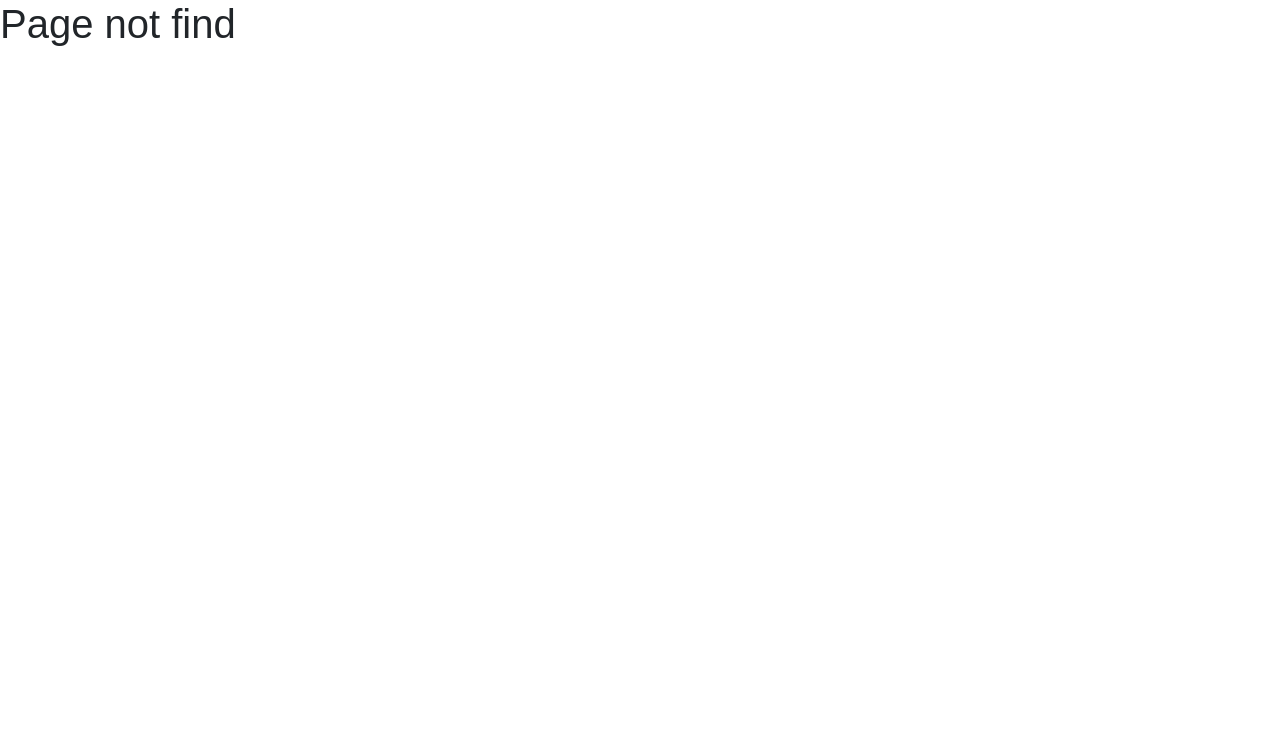
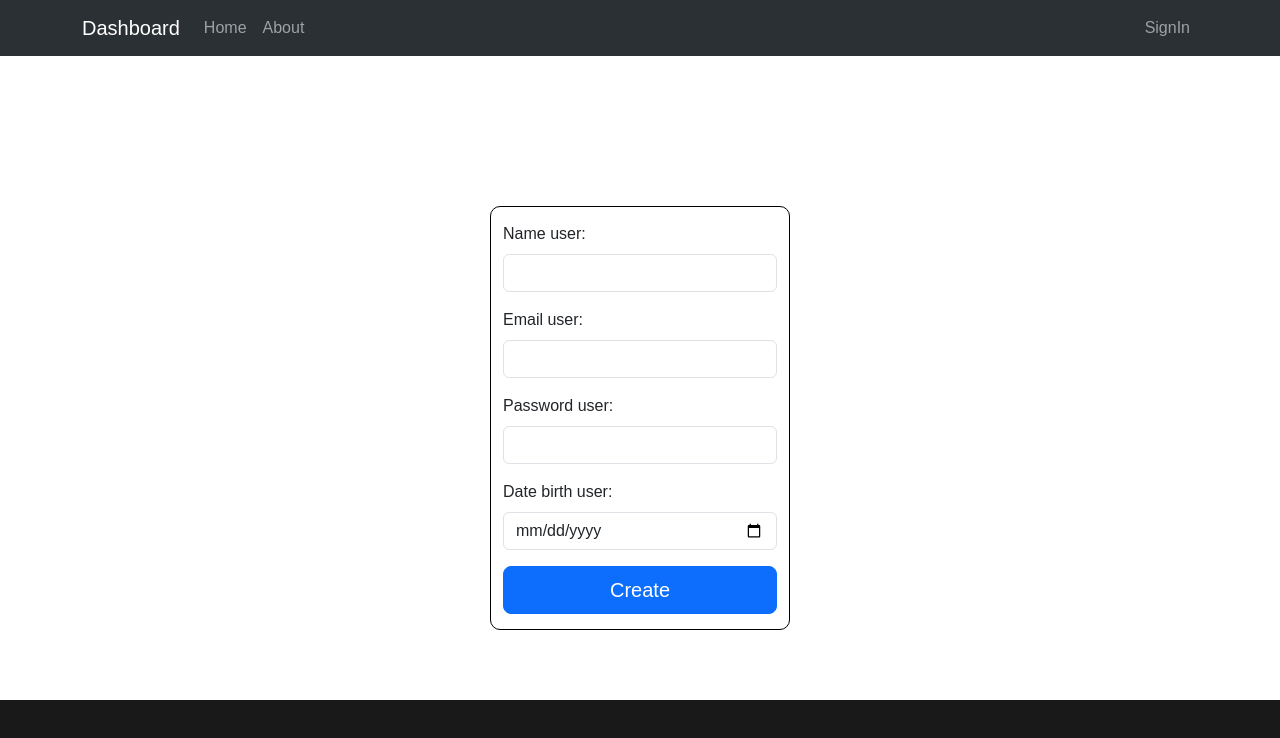
Before and after one commit to abnerjosefelixbarbosa/project-dashboard, a React (Vite) app in the folder frontend/: page /account/create in a window 1280 px wide. Shown: the top 738 px of the page. Built offline with nearby package versions, Linux system fonts and the light colour scheme; no server answers.

Commit message:
form create account

```diff
--- a/frontend/src/App.tsx
+++ b/frontend/src/App.tsx
@@ -2,10 +2,11 @@ import { BrowserRouter, Route, Routes } from "react-router-dom";
 import { Layout } from "./components/Layout";
 import { Home } from "./page/Home";
 import { About } from "./page/About";
-import { Login } from "./page/Login";
+import { LoginAccount } from "./page/LoginAccount";
 import { ListProjects } from "./page/ListProject";
 import { SaveProject } from "./page/SaveProject";
 import { NoAuthentication } from "./page/NoAuthentication";
+import { CreateAccount } from "./page/CreateAccount";
 
 export function App() {
   return (
@@ -15,7 +16,10 @@ export function App() {
           <Route path="/" element={<Layout />}>
             <Route index element={<Home />} />
             <Route path="/about" element={<About />} />
-            <Route path="/login" element={<Login />} />
+            <Route path="/account">
+              <Route path="login" element={<LoginAccount />} />
+              <Route path="create" element={<CreateAccount />} />
+            </Route>
             <Route path="/project">
               <Route path="list" element={<ListProjects />} />
               <Route path="save" element={<SaveProject />} />
--- a/frontend/src/components/NavbarLandingPage/index.tsx
+++ b/frontend/src/components/NavbarLandingPage/index.tsx
@@ -23,7 +23,7 @@ export function NavbarLandingPage() {
             </Nav.Link>
           </Nav>
           <Nav>
-            <Nav.Link as={Link} to={"/login"}>
+            <Nav.Link as={Link} to={"/account/login"}>
               SignIn
             </Nav.Link>
           </Nav>
--- /dev/null
+++ b/frontend/src/page/CreateAccount/FormCreateAccount/index.tsx
@@ -0,0 +1,109 @@
+import { Button, Container, Form, Row } from "react-bootstrap";
+import { z } from "zod";
+import { zodResolver } from "@hookform/resolvers/zod";
+import { useForm } from "react-hook-form";
+import { ToastContainer, toast } from "react-toastify";
+import "react-toastify/ReactToastify.css";
+
+const regex = RegExp("^(?=.*[A-Z])(?=.*[^a-zA-Z0-9]).+$");
+const date = new Date();
+//date.setDate(-1);
+const schema = z.object({
+  nameUser: z
+    .string()
+    .nonempty("Name user empty")
+    .max(100, "max 100"),
+  emailUser: z
+    .string()
+    .nonempty("Email user empty")
+    .email("Email user invalid"),
+  passwordUser: z
+    .string()
+    .nonempty("Password user empty")
+    .regex(regex, "Password user invalid")
+    .max(20, "Passowrd user max 20"),
+  dateBirthUser: z
+    .coerce
+    .date()
+    .max(date, "date birth user past"),
+});
+
+type FormCreateAccount = z.infer<typeof schema>;
+
+export function FormCreateAccount() {
+  const {
+    register,
+    handleSubmit,
+    setError,
+    formState: { errors },
+  } = useForm<FormCreateAccount>({
+    mode: "all",
+    reValidateMode: "onSubmit",
+    resolver: zodResolver(schema),
+  });
+
+  async function handleCreate(data: FormCreateAccount) {
+    try {
+      if (validateForm(data)) {
+        console.log("ok")
+      }
+    } catch (e: any) {
+      toast.error(e.message);
+    }
+  }
+
+  function validateForm(data: FormCreateAccount) {
+    const date1 = `${date.getFullYear()}-${date.getMonth()}-${date.getDate()}`;
+    const date2 = `${data.dateBirthUser.getFullYear()}-${data.dateBirthUser.getMonth()}-${data.dateBirthUser.getDate() + 1}`;
+    if (date1 === date2) {
+      setError("dateBirthUser", { message: "date birth user past" })
+      return false;
+    }
+    return true;
+  }
+
+  return (
+    <>
+      <ToastContainer />
+      <Container className="container_form">
+        <Row>
+          <Form onSubmit={handleSubmit(handleCreate)}>
+            <Form.Group className="mb-3">
+              <Form.Label>Name user:</Form.Label>
+              <Form.Control type="text" {...register("nameUser")} />
+              <Form.Text className="text_color">
+                {errors.nameUser?.message}
+              </Form.Text>
+            </Form.Group>
+            <Form.Group className="mb-3">
+              <Form.Label>Email user:</Form.Label>
+              <Form.Control type="email" {...register("emailUser")} />
+              <Form.Text className="text_color">
+                {errors.emailUser?.message}
+              </Form.Text>
+            </Form.Group>
+            <Form.Group className="mb-3">
+              <Form.Label>Password user:</Form.Label>
+              <Form.Control type="password" {...register("passwordUser")}/>
+              <Form.Text className="text_color">
+                {errors.passwordUser?.message}
+              </Form.Text>
+            </Form.Group>
+            <Form.Group className="mb-3">
+              <Form.Label>Date birth user:</Form.Label>
+              <Form.Control type="date" {...register("dateBirthUser")}/>
+              <Form.Text className="text_color">
+                {errors.dateBirthUser?.message}
+              </Form.Text>
+            </Form.Group>
+            <div className="d-grid gap-2">
+              <Button variant="primary" type="submit" size="lg">
+                Create
+              </Button>
+            </div>
+          </Form>
+        </Row>
+      </Container>
+    </>
+  );
+}
--- /dev/null
+++ b/frontend/src/page/CreateAccount/index.tsx
@@ -0,0 +1,15 @@
+import { Footer } from "../../components/Footer/index,";
+import { NavbarLandingPage } from "../../components/NavbarLandingPage";
+import { FormCreateAccount } from "./FormCreateAccount";
+
+export function CreateAccount() {
+  return (
+    <>
+      <NavbarLandingPage />
+      <div className="ajust2">
+        <FormCreateAccount />
+      </div>
+      <Footer />
+    </>
+  );
+}
--- a/frontend/src/page/Login/formLogin/index.tsx
+++ b/frontend/src/page/LoginAccount/formLogin/index.tsx
@@ -3,6 +3,9 @@ import { z } from "zod";
 import { zodResolver } from "@hookform/resolvers/zod";
 import { useForm } from "react-hook-form";
 import { loginAccount } from "../../../service/serviceAccount";
+import { ToastContainer, toast } from "react-toastify";
+import "react-toastify/ReactToastify.css";
+import { Link } from "react-router-dom";
 
 const regex = RegExp("^(?=.*[A-Z])(?=.*[^a-zA-Z0-9]).+$");
 const schema = z.object({
@@ -22,7 +25,6 @@ export function FormLogin() {
   const {
     register,
     handleSubmit,
-    setError,
     formState: { errors },
   } = useForm<FormLogin>({
     mode: "all",
@@ -33,20 +35,18 @@ export function FormLogin() {
   async function handleLogin(data: FormLogin) {
     try {
       const res = await loginAccount(data);
-      alert(res.token)
+      alert(res.token);
     } catch (e: any) {
-      setError("root", { message: e.message })
+      toast.error(e.message);
     }
   }
 
   return (
     <>
+      <ToastContainer />
       <Container className="container_form">
         <Row>
           <Form onSubmit={handleSubmit(handleLogin)}>
-            <Form.Text className="text_color">
-              {errors.root?.message}
-            </Form.Text>
             <Form.Group className="mb-3">
               <Form.Label>Email:</Form.Label>
               <Form.Control {...register("emailUser")} type="text" />
@@ -65,6 +65,10 @@ export function FormLogin() {
               <Button variant="primary" type="submit" size="lg">
                 Login
               </Button>
+              ou
+              <Link to={"/account/create"}>
+                create account
+              </Link>
             </div>
           </Form>
         </Row>
--- a/frontend/src/page/Login/index.tsx
+++ b/frontend/src/page/LoginAccount/index.tsx
@@ -3,7 +3,7 @@ import { NavbarLandingPage } from "../../components/NavbarLandingPage";
 import { FormLogin } from "./formLogin";
 import "./index.css";
 
-export function Login() {
+export function LoginAccount() {
   return (
     <>
       <NavbarLandingPage />
--- a/frontend/src/service/serviceAccount.ts
+++ b/frontend/src/service/serviceAccount.ts
@@ -1,4 +1,5 @@
-import { UnauthorizedError } from "../exception/UnauthorizedError";
+
+import { UnauthorizedError } from "../exception/unauthorizedError";
 import { BASE_URL } from "../utils/request";
 
 export async function loginAccount(data: any) {
@@ -9,10 +10,10 @@ export async function loginAccount(data: any) {
     },
     body: JSON.stringify(data),
   });
-  if (res.status === 401) {
-    throw new UnauthorizedError("Unauthorized")
+  const json = await res.json();
+  if (json.message) {
+    throw new UnauthorizedError("email or password not exists")
   }
-  const json = await res.json();
   return {
     id: json.id,
     dateCreation: json.dateCreation,
```
Also changed, not shown: frontend/src/page/SaveProject/FormSave/index.tsx (+13 -4 lines), frontend/src/page/CreateAccount/index.css (added), frontend/src/page/LoginAccount/index.css (renamed from frontend/src/page/Login/index.css), 2 other files (tests, documents, lock files or other folders).
